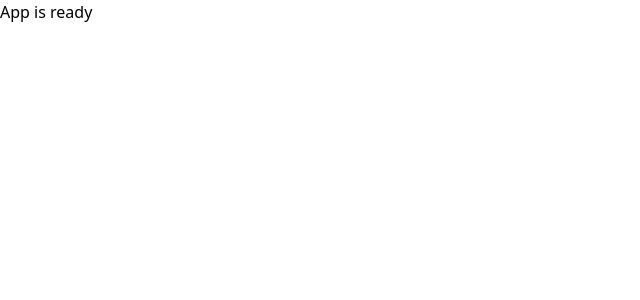
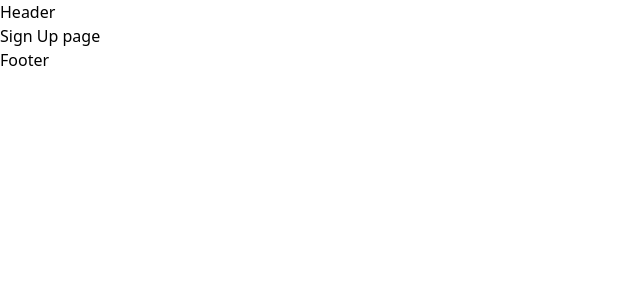
Before and after one commit to minarhossain/Authentication-Application, a React (Vite) app in the folder frontend/: page /sign-up in a window 1280 px wide. Shown: the top 300 px of the page, without its empty margins (0-640 px from the left). Built offline with nearby package versions, Linux system fonts and the light colour scheme.

Commit message:
router and page setup completed

```diff
--- a/frontend/src/App.jsx
+++ b/frontend/src/App.jsx
@@ -1,11 +1,13 @@
 
+import { RouterProvider } from 'react-router-dom'
 import './App.css'
+import { router } from './routes/Routes'
 
 function App() {
 
   return (
     <>
-      <h1>App is ready</h1>
+      <RouterProvider router={router} />
     </>
   )
 }
--- /dev/null
+++ b/frontend/src/components/Footer.jsx
@@ -0,0 +1,11 @@
+import React from 'react';
+
+const Footer = () => {
+    return (
+        <div>
+            <h1>Footer</h1>
+        </div>
+    );
+};
+
+export default Footer;
--- /dev/null
+++ b/frontend/src/components/Header.jsx
@@ -0,0 +1,12 @@
+import React from 'react';
+
+const Header = () => {
+    return (
+        <div>
+            <h1>Header</h1>
+
+        </div>
+    );
+};
+
+export default Header;
--- /dev/null
+++ b/frontend/src/layout/Main.jsx
@@ -0,0 +1,17 @@
+import React from 'react';
+import Header from '../components/Header';
+import Footer from '../components/Footer';
+import { Outlet } from 'react-router-dom';
+
+const Main = () => {
+    return (
+        <div>
+            <Header />
+            <Outlet />
+            <Footer />
+
+        </div>
+    );
+};
+
+export default Main;
--- /dev/null
+++ b/frontend/src/pages/About.jsx
@@ -0,0 +1,11 @@
+import React from 'react';
+
+const About = () => {
+    return (
+        <div>
+            <h1>About page</h1>
+        </div>
+    );
+};
+
+export default About;
--- /dev/null
+++ b/frontend/src/pages/Home.jsx
@@ -0,0 +1,11 @@
+import React from 'react';
+
+const Home = () => {
+    return (
+        <div>
+            <h1>Home Page</h1>
+        </div>
+    );
+};
+
+export default Home;
--- /dev/null
+++ b/frontend/src/pages/SignIn.jsx
@@ -0,0 +1,11 @@
+import React from 'react';
+
+const SignIn = () => {
+    return (
+        <div>
+            <h1>Sign In page</h1>
+        </div>
+    );
+};
+
+export default SignIn;
--- /dev/null
+++ b/frontend/src/pages/SignUp.jsx
@@ -0,0 +1,11 @@
+import React from 'react';
+
+const SignUp = () => {
+    return (
+        <div>
+            <h1>Sign Up page</h1>
+        </div>
+    );
+};
+
+export default SignUp;
--- /dev/null
+++ b/frontend/src/routes/Routes.jsx
@@ -0,0 +1,35 @@
+import { createBrowserRouter } from "react-router-dom";
+import Main from "../layout/Main";
+import Home from "../pages/Home";
+import About from "../pages/About";
+import SignIn from "../pages/SignIn";
+import SignUp from "../pages/SignUp";
+
+
+export const router = createBrowserRouter([
+    {
+        path: '/',
+        element: <Main />,
+        children: [
+            {
+                path: '',
+                element: <Home />
+            },
+            {
+                path: 'about',
+                element: <About />
+
+            },
+            {
+                path: 'sign-in',
+                element: <SignIn />
+            },
+            {
+                path: 'sign-up',
+                element: <SignUp />
+            },
+            {},
+            {},
+        ]
+    }
+])
```
